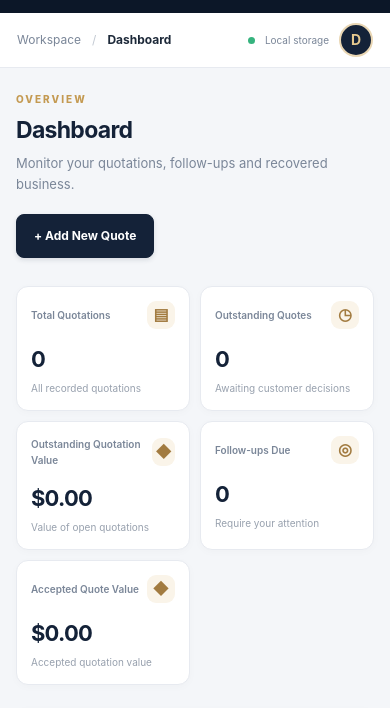
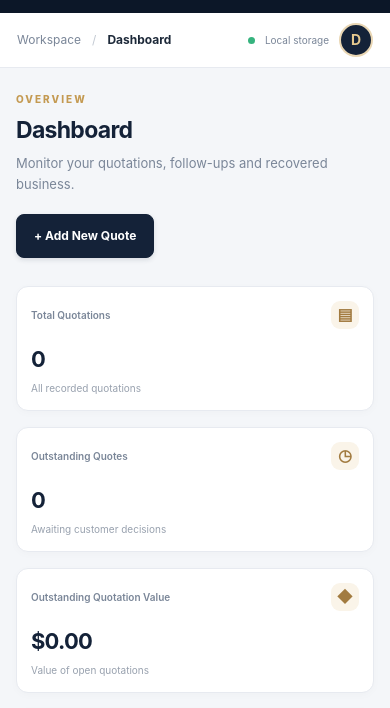
Before and after one commit to LioncrestGroup/open-quote-recovery-kit, a plain HTML site: page index.html in a window 390 px wide. Shown: the part 72-780 px from the top of the page. Drawn offline with Linux system fonts and the light colour scheme.

Commit message:
Implement five-card KPI layout in styles.css
Added a responsive five-card dashboard KPI layout with grid styling.

```diff
--- a/css/styles.css
+++ b/css/styles.css
@@ -1871,3 +1871,37 @@ input:focus, select:focus, textarea:focus {
     width: 100%;
   }
 }
+
+
+/* Five-card dashboard KPI layout */
+.metrics-grid {
+  display: grid;
+  grid-template-columns: repeat(5, minmax(0, 1fr));
+  gap: 16px;
+}
+
+.metrics-grid .metric-card {
+  min-width: 0;
+}
+
+.metrics-grid .metric-card strong {
+  overflow-wrap: anywhere;
+}
+
+@media (max-width: 1100px) {
+  .metrics-grid {
+    grid-template-columns: repeat(3, minmax(0, 1fr));
+  }
+}
+
+@media (max-width: 700px) {
+  .metrics-grid {
+    grid-template-columns: repeat(2, minmax(0, 1fr));
+  }
+}
+
+@media (max-width: 420px) {
+  .metrics-grid {
+    grid-template-columns: 1fr;
+  }
+}
```
